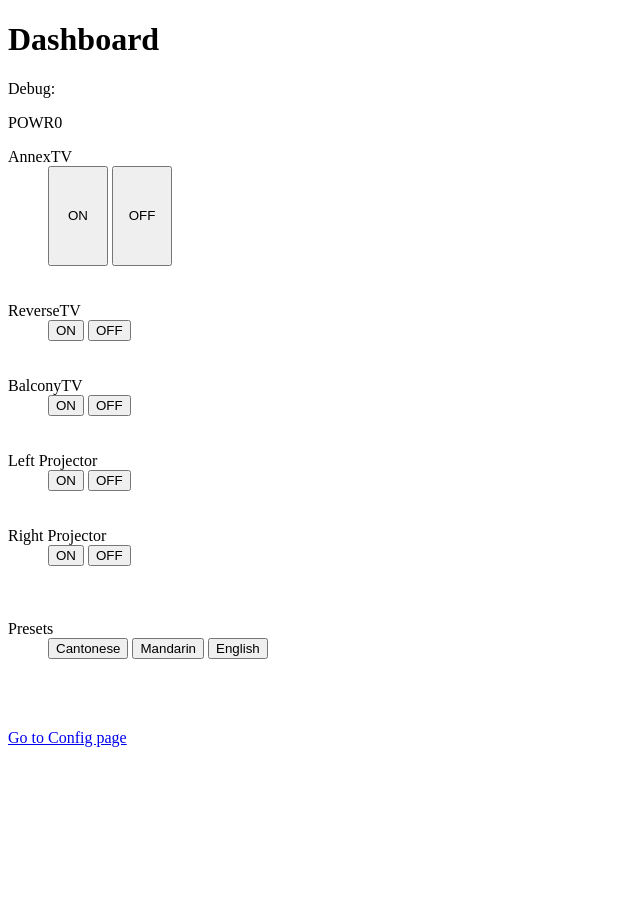
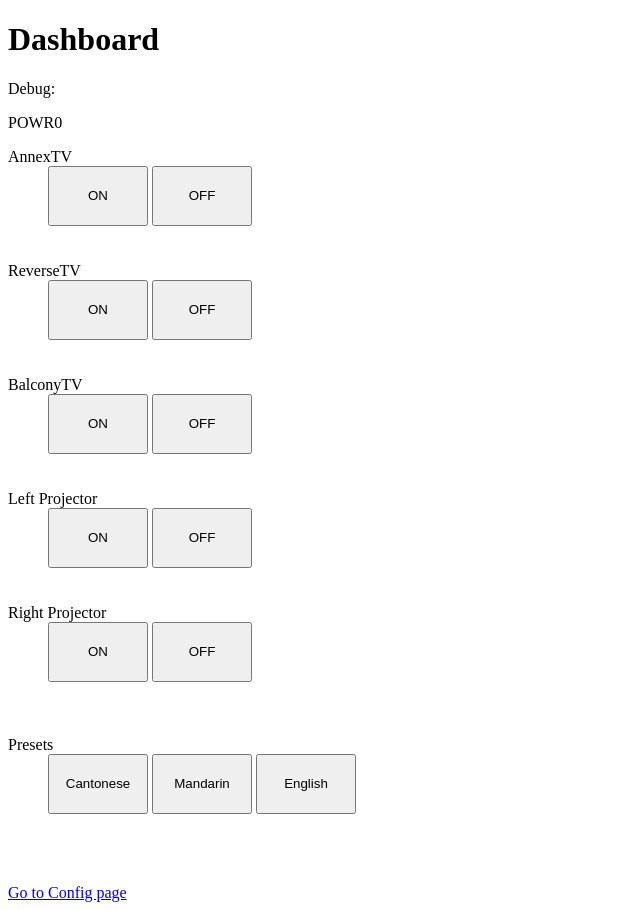
Before and after one commit to andrewngai/TVProjRemoteServer, a Flask app: page / in a window 1280 px wide. Shown: the whole page, without its empty margins (0-640 px from the left). Before the commit the page ends 747 px from the top, so only its background shows below. Run offline with Flask 2, Linux system fonts and the light colour scheme; parts of the project's set-up code (start-up, migrations or seed data) failed here and were passed over.

Commit message:
Bigger buttons

```diff
--- a/templates/dashboard.html
+++ b/templates/dashboard.html
@@ -17,8 +17,8 @@ Debug:<p id="text">
 <dl>
 <dt>AnnexTV</dt>
 <dd>
-<button style="width:60px;height:100px;onclick="sendCommand('SHARP','ON', '0')">ON</button>
-<button style="width:60px;height:100px;onclick="sendCommand('SHARP','OFF', '0')">OFF</button>
+<button style="width:100px;height:60px;onclick="sendCommand('SHARP','ON', '0')">ON</button>
+<button style="width:100px;height:60px;onclick="sendCommand('SHARP','OFF', '0')">OFF</button>
 </dd>
 
 <br>
@@ -26,8 +26,8 @@ Debug:<p id="text">
 
 <dt>ReverseTV</dt>
 <dd>
-<button onclick="sendCommand('SHARP','ON', '1')">ON</button>
-<button onclick="sendCommand('SHARP','OFF', '1')">OFF</button>
+<button style="width:100px;height:60px;onclick="sendCommand('SHARP','ON', '1')">ON</button>
+<button style="width:100px;height:60px;onclick="sendCommand('SHARP','OFF', '1')">OFF</button>
 </dd>
 
 <br>
@@ -35,8 +35,8 @@ Debug:<p id="text">
 
 <dt>BalconyTV</dt>
 <dd>
-<button onclick="sendCommand('SHARP','ON', '2')">ON</button>
-<button onclick="sendCommand('SHARP','OFF', '2')">OFF</button>
+<button style="width:100px;height:60px;onclick="sendCommand('SHARP','ON', '2')">ON</button>
+<button style="width:100px;height:60px;onclick="sendCommand('SHARP','OFF', '2')">OFF</button>
 </dd>
 
 <br>
@@ -44,8 +44,8 @@ Debug:<p id="text">
 
 <dt>Left Projector</dt>
 <dd>
-<button onclick="sendCommand('BENQ','ON', '3')">ON</button>
-<button onclick="sendCommand('BENQ','OFF', '3')">OFF</button>
+<button style="width:100px;height:60px;onclick="sendCommand('BENQ','ON', '3')">ON</button>
+<button style="width:100px;height:60px;onclick="sendCommand('BENQ','OFF', '3')">OFF</button>
 </dd>
 
 <br>
@@ -53,8 +53,8 @@ Debug:<p id="text">
 
 <dt>Right Projector</dt>
 <dd>
-<button onclick="sendCommand('BENQ','ON', '4')">ON</button>
-<button onclick="sendCommand('BENQ','OFF', '4')">OFF</button>
+<button style="width:100px;height:60px;onclick="sendCommand('BENQ','ON', '4')">ON</button>
+<button style="width:100px;height:60px;onclick="sendCommand('BENQ','OFF', '4')">OFF</button>
 </dd>
 
 <br>
@@ -63,9 +63,9 @@ Debug:<p id="text">
 
 <dt>Presets</dt>
 <dd>
-<button onclick="applyPreset('canto')">Cantonese</button>
-<button onclick="applyPreset('mando')">Mandarin</button>
-<button onclick="applyPreset('eng')">English</button>
+<button style="width:100px;height:60px;onclick="applyPreset('canto')">Cantonese</button>
+<button style="width:100px;height:60px;onclick="applyPreset('mando')">Mandarin</button>
+<button style="width:100px;height:60px;onclick="applyPreset('eng')">English</button>
 </dd>
 </dl>
 
```
